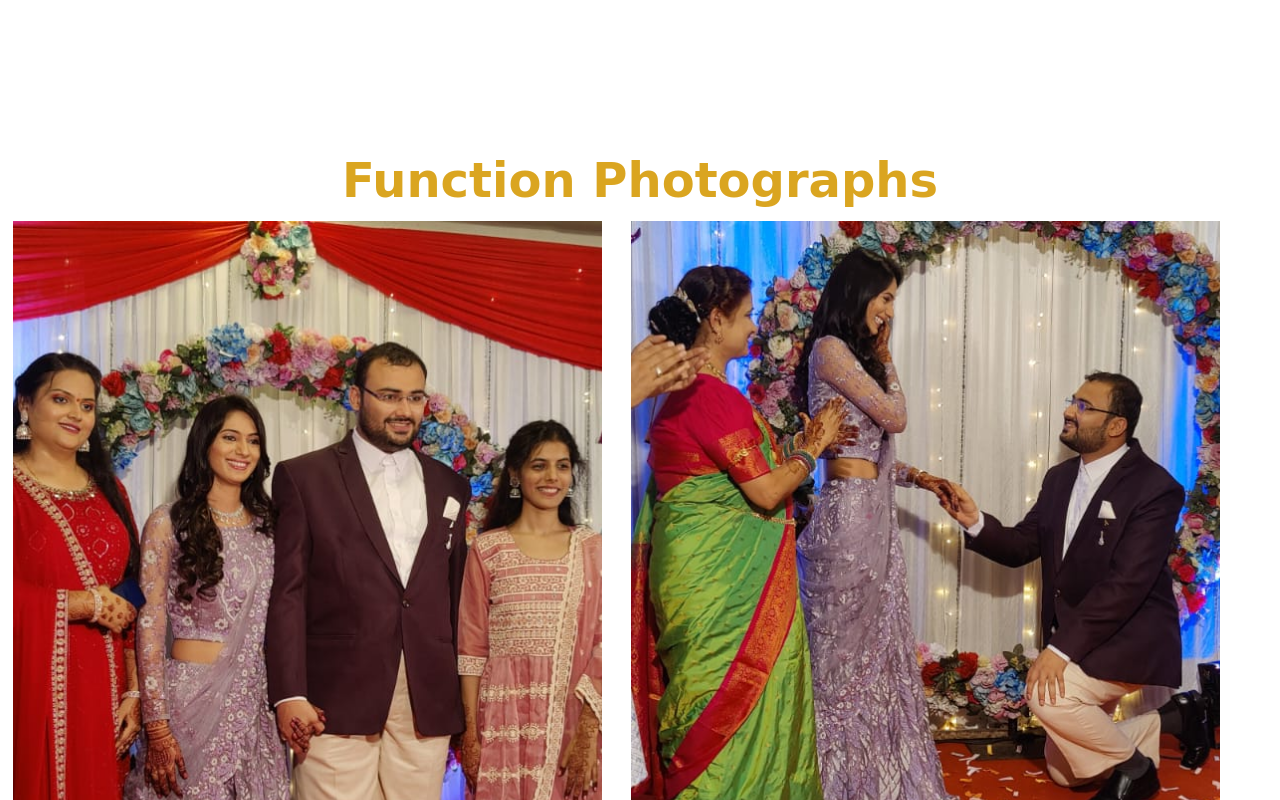
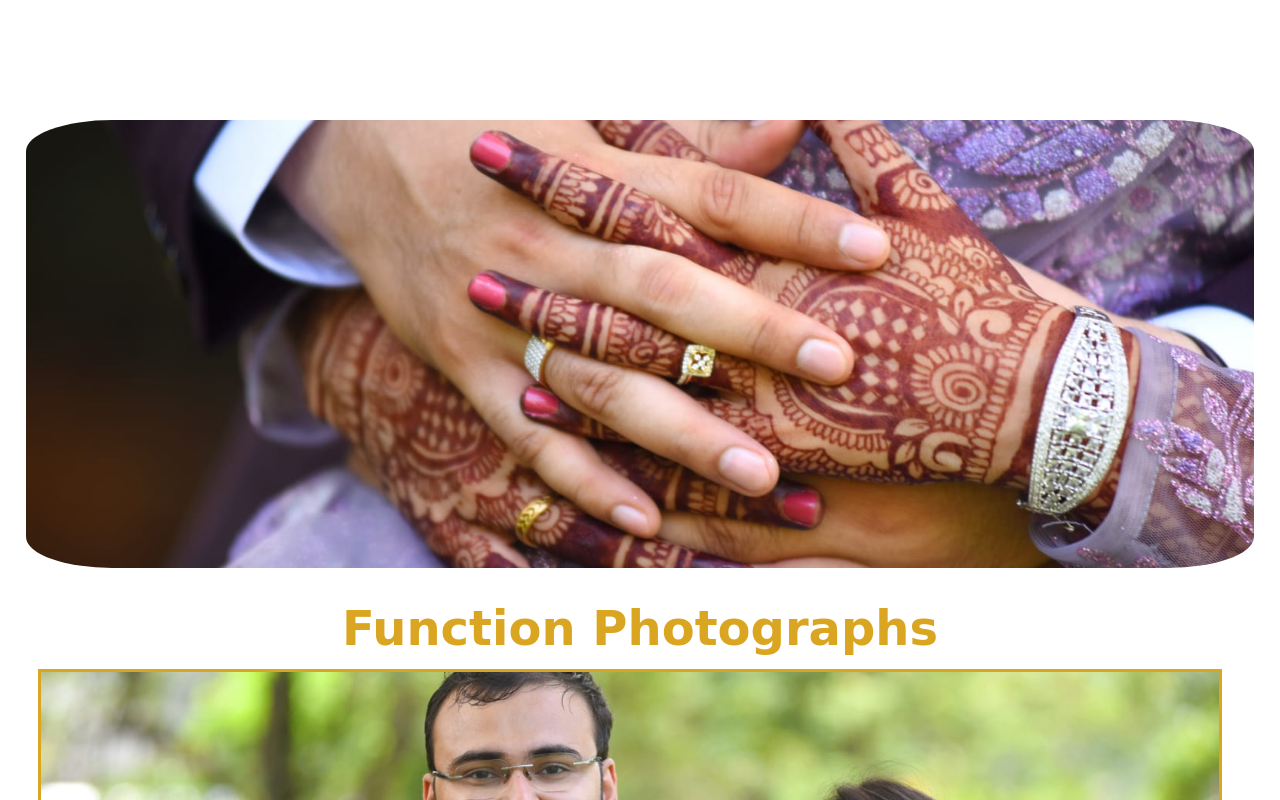
Before and after one commit to AdityaVK2006/Advait-Aasawari, a plain HTML site: page index.html in a window 1280 px wide. Shown: the part 1560-2360 px from the top of the page. Drawn offline with Linux system fonts and the light colour scheme; a script that the page names is missing.

Commit message:
added images

```diff
--- a/index.html
+++ b/index.html
@@ -40,14 +40,21 @@
                 Advait and Aasawari got engagged and took the first step on their journey of <span>LOVE</span> on Sunday, June 16 2024 at Ananta Hall Nashiklub.
             </p>
         </div>
+        <div class="change"><img src="img/IMG-20240621-WA0196.jpg" alt=""></div>
         <div class="lastpage">
-            <div class="text" style="text-align: center; padding-top: 4vh"><h1>Function Photographs</h1></div>
-            <div class="photo"><img src="img/IMG-20240619-WA0061.jpg" alt=""></div>
-            <div class="photo"><img src="img/IMG-20240619-WA0062.jpg" alt=""></div>
-            <div class="photo"><img src="img/IMG-20240619-WA0064.jpg" alt=""></div>
-            <div class="photo"><img src="img/IMG-20240619-WA0067.jpg" alt=""></div>
-            <div class="photo"><img src="img/IMG-20240619-WA0068.jpg" alt=""></div>
-            <div class="photo"><img src="img/IMG-20240619-WA0069.jpg" alt=""></div>
+            <div class="text" style="text-align: center; padding-top: 4vh"><h1 id="text">Function Photographs</h1></div>
+            <div class="vertical"><img src="img/IMG-20240621-WA0202.jpg" alt=""></div>
+            <div class="horizontal"><img src="img/IMG-20240619-WA0068.jpg" alt=""></div>
+            <div class="horizontal"><img src="img/IMG-20240619-WA0069.jpg" alt=""></div>
+            <div class="vertical"><img src="img/IMG-20240621-WA0198.jpg" alt=""></div>
+            <div class="horizontal"><img src="img/IMG-20240621-WA0191.jpg" alt=""></div>
+            <div class="horizontal"><img src="img/IMG-20240621-WA0194.jpg" alt=""></div>
+            <div class="vertical"><img src="img/IMG-20240619-WA0061.jpg" alt=""></div>
+            <div class="horizontal"><img src="img/IMG-20240621-WA0193.jpg" alt=""></div>
+            <div class="horizontal"><img src="img/IMG-20240621-WA0200.jpg" alt=""></div>
+            <div class="vertical"><img src="img/IMG-20240619-WA0062.jpg" alt=""></div>
+            <div class="horizontal"><img src="img/IMG-20240621-WA0195.jpg" alt=""></div>
+            <div class="horizontal"><img src="img/IMG-20240621-WA0201.jpg" alt=""></div>
         </div>
     </div>
 
--- a/script.js
+++ /dev/null
@@ -1,25 +0,0 @@
-const data = [
-    {
-        "url":"img/IMG-20240619-WA0061.jpg"
-    },
-    {
-        "url":"img/IMG-20240619-WA0062.jpg"
-    },
-    {
-        "url":"img/IMG-20240619-WA0064.jpg"
-    },
-    {
-        "url":"img/IMG-20240619-WA0067.jpg"
-    },
-    {
-        "url":"img/IMG-20240619-WA0068.jpg"
-    },
-    {
-        "url":"img/IMG-20240619-WA0069.jpg"
-    }
-]
-
-let i;
-for(i=0; i<6; i++){
-    console.log(data[i].url)
-}
--- a/style.css
+++ b/style.css
@@ -112,16 +112,38 @@ nav span{
     font-weight: 900;
     color: goldenrod;
 }
+.change{
+    height: 35vw;
+    width: 96vw;
+    margin-left: 2vw;
+}
+.change img{
+    height: 100%;
+    width: 100%;
+    object-fit: cover;
+    object-position: center;
+    border-radius: 7%;
+}
 .lastpage{
-    min-height: 100vh;
+    height: auto;
     width: 100%;
 }
-.lastpage .photo{
-    height: 56vw;
-    width: 46vw;
+.lastpage .horizontal{
+    height: 54vw;
+    width: 44vw;
     background-color: black;
     display: inline-block;
     margin: 1vw;
+    margin-left: 2vw;
+}
+.lastpage .vertical{
+    height: 54vw;
+    width: 92vw;
+    background-color: black;
+    display: inline-block;
+    margin: 1vw;
+    margin-left: 3vw;
+    border: 3px solid goldenrod ;
 }
 .lastpage h1{
     font-size: 6vh;
@@ -129,7 +151,14 @@ nav span{
     color: goldenrod;
     font-family: cursive
 }
-.lastpage .photo img{
+.lastpage .horizontal img{
+    height: 100%;
+    width: 100%;
+    object-fit: cover;
+    object-position: center;
+    border: 4px solid rgb(220, 112, 4) ;
+}
+.lastpage .vertical img{
     height: 100%;
     width: 100%;
     object-fit: cover;
```
Also changed, not shown: img/IMG-20240621-WA0191.jpg (added), img/IMG-20240621-WA0193.jpg (added), img/IMG-20240621-WA0194.jpg (added), img/IMG-20240621-WA0195.jpg (added), img/IMG-20240621-WA0196.jpg (added), img/IMG-20240621-WA0198.jpg (added), img/IMG-20240621-WA0200.jpg (added), img/IMG-20240621-WA0201.jpg (added), img/IMG-20240621-WA0202.jpg (added).
